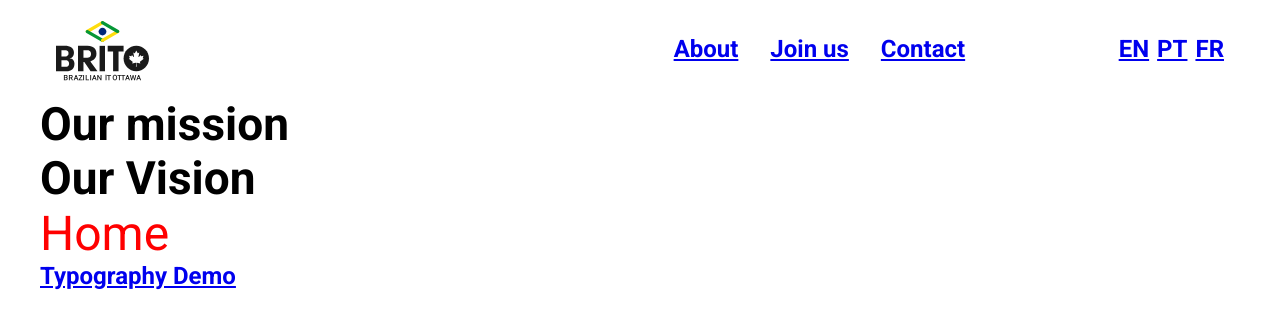
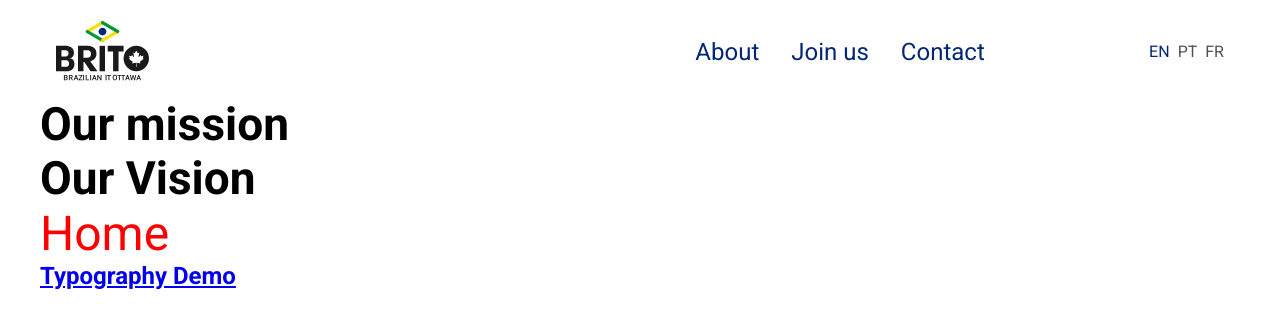
Before and after one commit to brito-ca/brito-website, a Next.js app: page / in a window 1280 px wide. Shown: the top 328 px of the page. Built offline with nearby package versions, Linux system fonts and the light colour scheme.

Commit message:
Styled nav and language and handled active language

```diff
--- a/components/Header/Header.jsx
+++ b/components/Header/Header.jsx
@@ -2,13 +2,20 @@ import styles from "@/styles/Header.module.css";
 import Image from "next/image";
 import smallLogo from "../../public/images/logo-small.svg";
 import Link from "next/link";
+import { useRouter } from "next/router";
 
 const Header = () => {
+  const router = useRouter();
+  const lng = router.pathname.split("/")[0];
+  const isEn = lng === "en" || lng === "";
+  const isPr = lng === "pt";
+  const isFr = lng === "fr";
+
   return (
     <div className="flex-row-space-between padding">
       <Image alt="logo small" src={smallLogo} />
       <div className={styles.empty}></div>
-      <div className={styles.nav}>
+      <div className={styles.nav + " body1"}>
         <a href="#about" className="horizontal-margin">
           About
         </a>
@@ -19,14 +26,25 @@ const Header = () => {
           Contact
         </a>
       </div>
-      <div>
-        <Link href="/en/home" className="uppercase">
+      <div className={styles.languages + " body4"}>
+        <Link
+          href="/en/home"
+          className={`uppercase ${isEn ? styles.active : ""}`}
+        >
           en
         </Link>
-        <Link href="/pt/home" className="uppercase horizontal-margin-sm">
+        <Link
+          href="/pt/home"
+          className={`uppercase horizontal-margin-sm ${
+            isPr ? styles.active : ""
+          }`}
+        >
           pt
         </Link>
-        <Link href="/fr/home" className="uppercase">
+        <Link
+          href="/fr/home"
+          className={`uppercase ${isFr ? styles.active : ""}`}
+        >
           fr
         </Link>
       </div>
--- a/styles/Header.module.css
+++ b/styles/Header.module.css
@@ -2,6 +2,19 @@
   width: 20%;
 }
 
-.nav {
+.nav a {
   color: var(--primary-blue);
+  text-decoration: none;
+  font-weight: 400;
 }
+
+.languages a {
+  color: var(--neutral-medium-dark);
+  text-decoration: none;
+  font-weight: 400;
+  font-size: 1rem;
+}
+
+.active {
+  color: var(--primary-blue) !important;
+}
--- a/styles/globals.css
+++ b/styles/globals.css
@@ -19,7 +19,7 @@
   --tertiary-background: rgba(194, 18, 18, 0.15);
 
   --neutral-black: #1a1a1a;
-  --neutral-dark: #525252;
+  --neutral-dark: #39393d;
   --neutral-medium-dark: #525252;
   --neutral-medium: #9b9b9f;
   --neutral-medium-light: #c7c8d0;
@@ -130,7 +130,6 @@ a {
   font-size: 1.5rem;
   font-weight: 700;
 }
-
 button {
   color: var(--neutral-white);
   padding: var(--padding-sm) var(--padding-lg);
@@ -367,23 +366,23 @@ button.outline:disabled {
     font-size: 1.5rem;
   }
 
-  .b1 {
+  .body1 {
     font-size: 1.75rem;
   }
 
-  .b2 {
+  .body2 {
     font-size: 1.125rem;
   }
 
-  .b3 {
+  .body3 {
     font-size: 1rem;
   }
 
-  .b4 {
+  .body4 {
     font-size: 1rem;
   }
 
-  .b5 {
+  .body5 {
     font-size: 0.875rem;
   }
 
```
